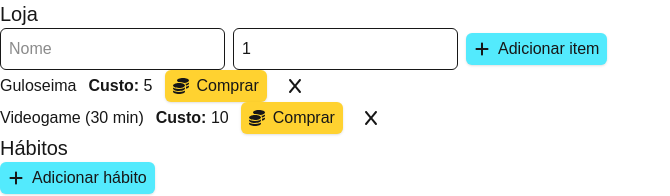
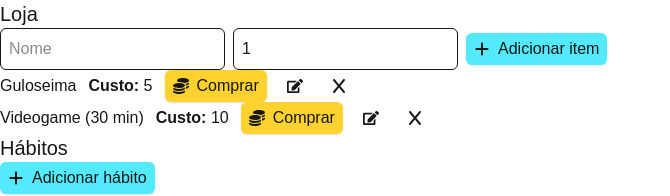
Before and after one commit to gab-souza-martins/gamified-habit-tracker, a Next.js app: page / in a window 1280 px wide. Shown: the part 282-478 px from the top of the page, without its empty margins (0-670 px from the left). Built offline with nearby package versions, Linux system fonts and the light colour scheme.

Commit message:
Criado botão e handlers para a edição de itens da loja. Ainda resta a funcionalidade

```diff
--- a/src/app/Components/Shop.tsx
+++ b/src/app/Components/Shop.tsx
@@ -2,16 +2,19 @@ import React from "react";
 import { FaCoins, FaX } from "react-icons/fa6";
 import ShopItem from "../Types/ShopItem";
 import AddBtn from "./Buttons/AddBtn";
+import { FaEdit } from "react-icons/fa";
 
 interface ShopProps {
    buyItem: (cost: number) => void;
 }
 
+interface ShopEditValues {
+   name: string;
+   cost: number;
+}
+
 const Shop: React.FC<ShopProps> = ({ buyItem }) => {
-   const [itemList, setItemList] = React.useState<ShopItem[]>([
-      { id: crypto.randomUUID(), name: "Guloseima", cost: 5 },
-      { id: crypto.randomUUID(), name: "Videogame (30 min)", cost: 10 },
-   ]);
+   const [itemList, setItemList] = React.useState<ShopItem[]>([]);
 
    React.useEffect(() => {
       const saved: string | null = localStorage.getItem("shop");
@@ -36,6 +39,9 @@ const Shop: React.FC<ShopProps> = ({ buyItem }) => {
          localStorage.setItem("shop", JSON.stringify(newShop));
       }
    };
+
+   const [editId, setEditId] = React.useState<string>("");
+   const [editValues, setEditValues] = React.useState<ShopEditValues>();
 
    const handleRemove = (idToRemove: string) => {
       const newShop: ShopItem[] = itemList.filter((i) => i.id !== idToRemove);
@@ -95,6 +101,21 @@ const Shop: React.FC<ShopProps> = ({ buyItem }) => {
                <button
                   onClick={(e) => {
                      e.preventDefault();
+                     setEditId(i.id);
+                     setEditValues({
+                        name: i.name,
+                        cost: i.cost,
+                     });
+                  }}
+                  aria-label="Editar item"
+                  className="cursor-pointer p-2"
+               >
+                  <FaEdit />
+               </button>
+
+               <button
+                  onClick={(e) => {
+                     e.preventDefault();
                      handleRemove(i.id);
                   }}
                   aria-label="Remover item"
```
